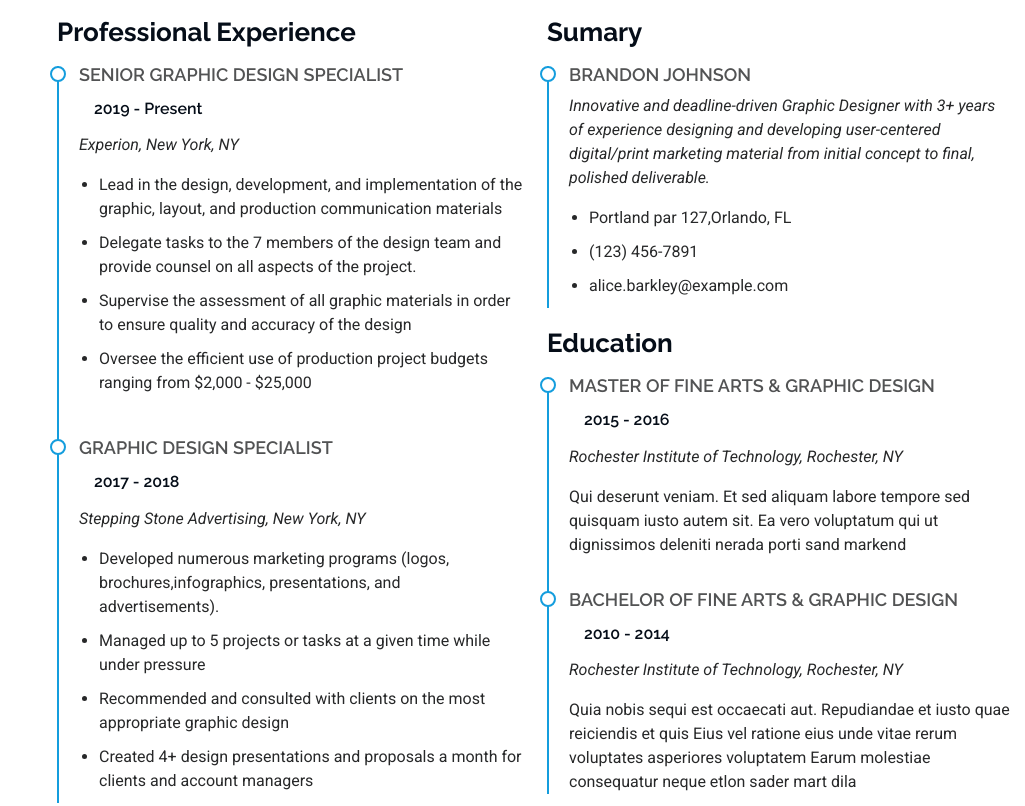
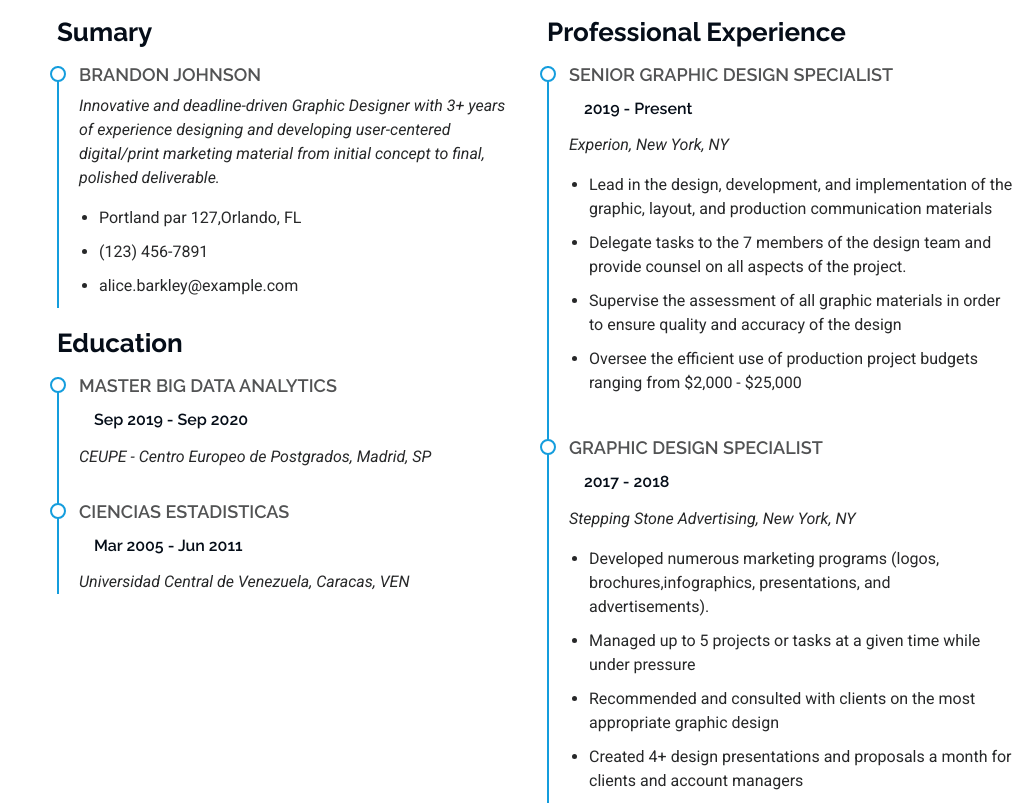
Before and after one commit to JohanaMachado/JohanaMachado.github.io, a plain HTML site: page index.html in a window 1280 px wide. Shown: the part 2299-3105 px from the top of the page, without its empty margins (255-1280 px from the left). Drawn offline with Linux system fonts and the light colour scheme; animation ran at ten frames a second.

Commit message:
Update Resume

```diff
--- a/index.html
+++ b/index.html
@@ -237,8 +237,35 @@
         <div class="row">
 
           <div class="col-lg-6" data-aos="fade-up" data-aos-delay="100">
+            <h3 class="resume-title">Sumary</h3>
 
-			<h3 class="resume-title">Professional Experience</h3>
+            <div class="resume-item pb-0">
+              <h4>Brandon Johnson</h4>
+              <p><em>Innovative and deadline-driven Graphic Designer with 3+ years of experience designing and developing user-centered digital/print marketing material from initial concept to final, polished deliverable.</em></p>
+              <ul>
+                <li>Portland par 127,Orlando, FL</li>
+                <li>(123) 456-7891</li>
+                <li>alice.barkley@example.com</li>
+              </ul>
+            </div><!-- Edn Resume Item -->
+
+            <h3 class="resume-title">Education</h3>
+            <div class="resume-item">
+              <h4>Master Big Data Analytics </h4>
+              <h5>Sep 2019 - Sep 2020</h5>
+              <p><em>CEUPE - Centro Europeo de Postgrados, Madrid, SP</em></p>
+            </div><!-- Edn Resume Item -->
+
+            <div class="resume-item">
+              <h4>Ciencias Estadisticas</h4>
+              <h5>Mar 2005 - Jun 2011</h5>
+              <p><em>Universidad Central de Venezuela, Caracas, VEN</em></p>
+            </div><!-- Edn Resume Item -->
+
+          </div>
+
+          <div class="col-lg-6" data-aos="fade-up" data-aos-delay="200">
+            <h3 class="resume-title">Professional Experience</h3>
             <div class="resume-item">
               <h4>Senior graphic design specialist</h4>
               <h5>2019 - Present</h5>
@@ -262,38 +289,6 @@
                 <li>Created 4+ design presentations and proposals a month for clients and account managers</li>
               </ul>
             </div><!-- Edn Resume Item -->
-
-          </div>
-
-          <div class="col-lg-6" data-aos="fade-up" data-aos-delay="200">
-
-		  <h3 class="resume-title">Sumary</h3>
-
-            <div class="resume-item pb-0">
-              <h4>Brandon Johnson</h4>
-              <p><em>Innovative and deadline-driven Graphic Designer with 3+ years of experience designing and developing user-centered digital/print marketing material from initial concept to final, polished deliverable.</em></p>
-              <ul>
-                <li>Portland par 127,Orlando, FL</li>
-                <li>(123) 456-7891</li>
-                <li>alice.barkley@example.com</li>
-              </ul>
-            </div><!-- Edn Resume Item -->
-
-            <h3 class="resume-title">Education</h3>
-            <div class="resume-item">
-              <h4>Master of Fine Arts &amp; Graphic Design</h4>
-              <h5>2015 - 2016</h5>
-              <p><em>Rochester Institute of Technology, Rochester, NY</em></p>
-              <p>Qui deserunt veniam. Et sed aliquam labore tempore sed quisquam iusto autem sit. Ea vero voluptatum qui ut dignissimos deleniti nerada porti sand markend</p>
-            </div><!-- Edn Resume Item -->
-
-            <div class="resume-item">
-              <h4>Bachelor of Fine Arts &amp; Graphic Design</h4>
-              <h5>2010 - 2014</h5>
-              <p><em>Rochester Institute of Technology, Rochester, NY</em></p>
-              <p>Quia nobis sequi est occaecati aut. Repudiandae et iusto quae reiciendis et quis Eius vel ratione eius unde vitae rerum voluptates asperiores voluptatem Earum molestiae consequatur neque etlon sader mart dila</p>
-            </div><!-- Edn Resume Item -->
-
 
           </div>
 
```
